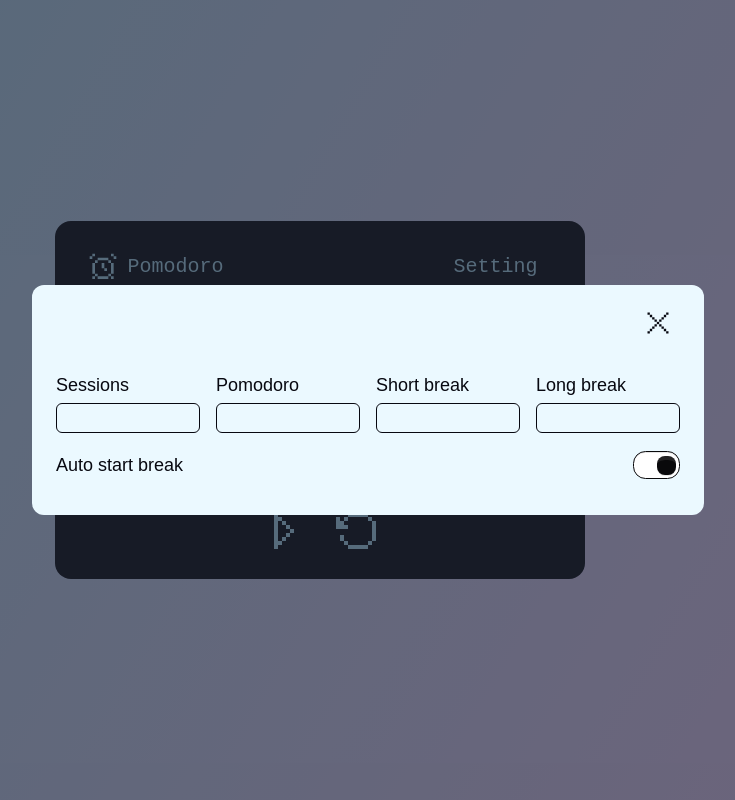
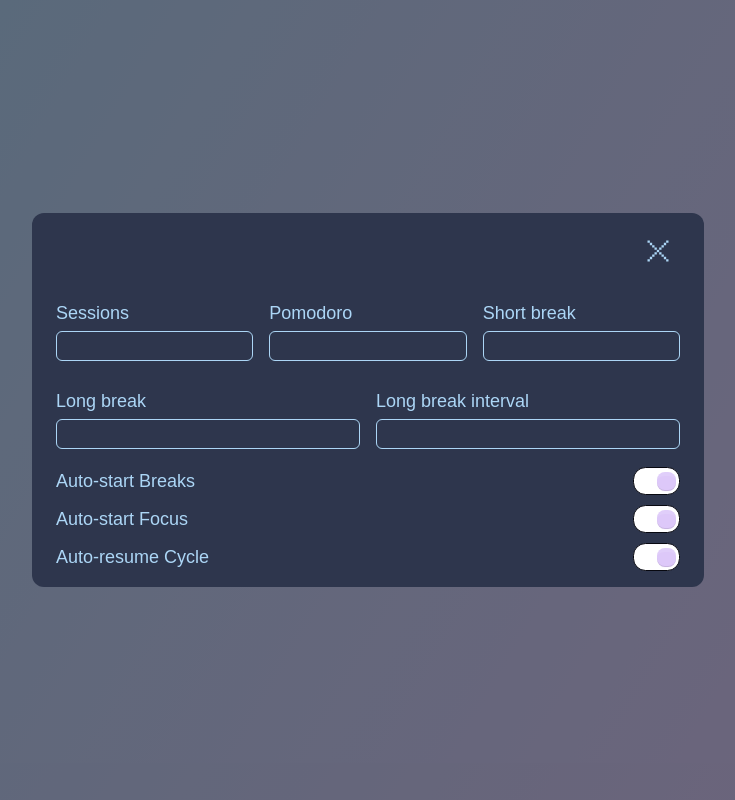
Before and after one commit to thii29/chill-widget, a Next.js app: page / in a window 1280 px wide. Shown: the whole page, without its empty margins (272-1007 px from the left). Built offline with nearby package versions, Linux system fonts and the light colour scheme; a web font is replaced by a local one.

Commit message:
290326: overview setting modal

```diff
--- a/src/components/setting.tsx
+++ b/src/components/setting.tsx
@@ -10,7 +10,7 @@ const Setting = ({ isOpen, onClose }: Props) => {
   if (!isOpen) return null;
   return (
     <div className="fixed inset-0 bg-black/50 flex justify-center items-center">
-      <div className="w-2xl flex flex-col gap-2.5 px-6 py-4 rounded-xl bg-ice-white text-midnight text-lg">
+      <div className="w-2xl flex flex-col gap-2.5 px-6 py-4 rounded-xl bg-deep-slate text-glacier text-lg">
         <div className="w-full flex justify-end mb-2">
           <button
             onClick={onClose}
@@ -20,7 +20,7 @@ const Setting = ({ isOpen, onClose }: Props) => {
           </button>
         </div>
         {/* Set up time */}
-        <div className="grid grid-cols-4 gap-4 my-2">
+        <div className="grid grid-cols-3 gap-4 my-2">
           <div className="font-sans">
             <div className="flex flex-col justify-start gap-1">
               <span>Sessions</span>
@@ -54,6 +54,8 @@ const Setting = ({ isOpen, onClose }: Props) => {
               />
             </div>
           </div>
+        </div>
+        <div className="grid grid-cols-2 gap-4 my-2">
           <div className="font-sans">
             <div className="flex flex-col justify-start gap-1">
               <span>Long break</span>
@@ -65,19 +67,44 @@ const Setting = ({ isOpen, onClose }: Props) => {
               />
             </div>
           </div>
+          <div className="font-sans">
+            <div className="flex flex-col justify-start gap-1">
+              <span>Long break interval</span>
+              <input
+                type="number"
+                name="long-break-interval"
+                id=""
+                className="border rounded-md"
+              />
+            </div>
+          </div>
         </div>
         {/* Custom options */}
         <div className="flex flex-col gap-2.5">
           <div className="w-full flex justify-between items-center">
-            <span>Auto start break</span>
+            <span>Auto-start Breaks</span>
             <input
               type="checkbox"
               defaultChecked
-              className="toggle toggle-lg toggle-neutral"
+              className="toggle toggle-lg border border-midnight text-pale-laveder"
             />
           </div>
-          <div></div>
-          <div></div>
+          <div className="w-full flex justify-between items-center">
+            <span>Auto-start Focus</span>
+            <input
+              type="checkbox"
+              defaultChecked
+              className="toggle toggle-lg border border-midnight text-pale-laveder"
+            />
+          </div>
+          <div className="w-full flex justify-between items-center">
+            <span>Auto-resume Cycle</span>
+            <input
+              type="checkbox"
+              defaultChecked
+              className="toggle toggle-lg border border-midnight text-pale-laveder"
+            />
+          </div>
         </div>
       </div>
     </div>
```
Also changed, not shown: 1 other file (tests, documents, lock files or other folders).
